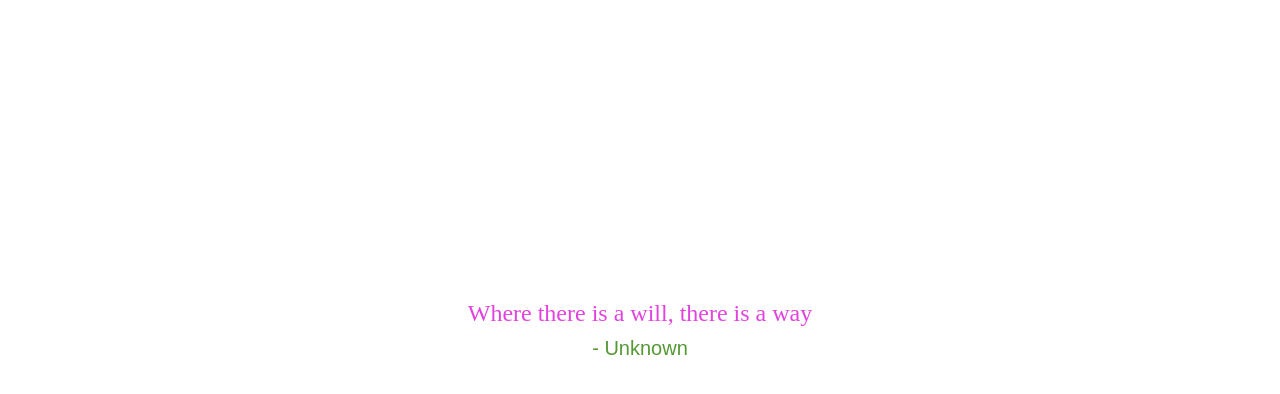
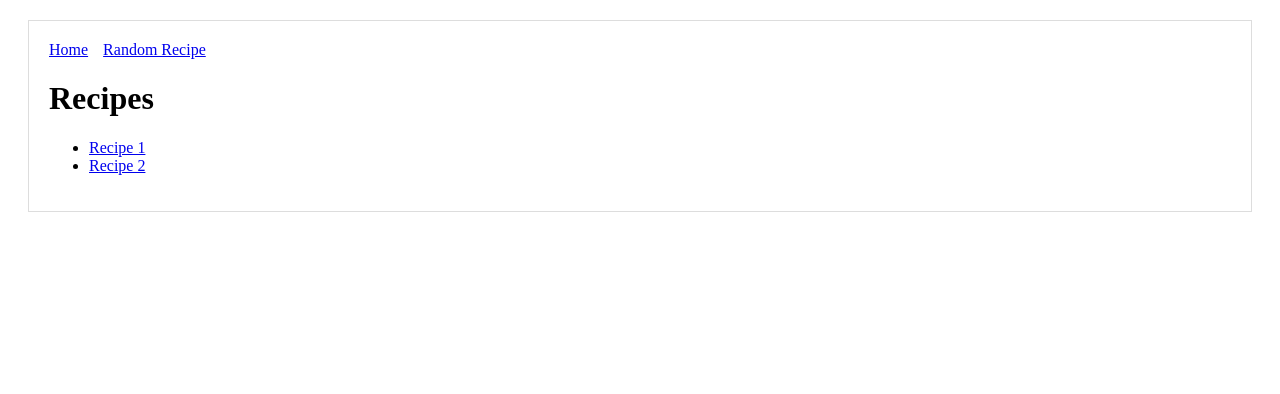
Before and after one commit to dwl285/recipes, a Next.js app: page / in a window 1280 px wide. Shown: the top 394 px of the page. Built offline with nearby package versions, Linux system fonts and the light colour scheme.

Commit message:
point to recipes json and add a random recipe button

```diff
--- a/components/Header.js
+++ b/components/Header.js
@@ -1,4 +1,4 @@
-import Link from 'next/link';
+import Link from "next/link";
 
 const linkStyle = {
   marginRight: 15
@@ -9,8 +9,8 @@ const Header = () => (
     <Link href="/">
       <a style={linkStyle}>Home</a>
     </Link>
-    <Link href="/about">
-      <a style={linkStyle}>About</a>
+    <Link href="/r/random">
+      <a style={linkStyle}>Random Recipe</a>
     </Link>
   </div>
 );
--- /dev/null
+++ b/pages/api/getAllRecipes.js
@@ -0,0 +1,5 @@
+import allRecipes from "../../recipes.json";
+
+export default (req, res) => {
+  res.status(200).json(allRecipes);
+};
--- /dev/null
+++ b/pages/api/getRandomRecipe.js
@@ -0,0 +1,6 @@
+import allRecipes from "../../recipes.json";
+
+export default (req, res) => {
+  const recipe = allRecipes[Math.floor(Math.random() * allRecipes.length)];
+  res.status(200).json(recipe);
+};
--- /dev/null
+++ b/pages/api/getRecipe.js
@@ -0,0 +1,16 @@
+import allRecipes from "../../recipes.json";
+
+export default (req, res) => {
+  const { name } = req.query;
+  let recipes = allRecipes;
+
+  if (name) {
+    recipes = recipes.filter(recipe =>
+      recipe.name.toLowerCase().includes(name.toLowerCase())
+    );
+  }
+
+  const recipe = recipes[Math.floor(Math.random() * recipes.length)];
+
+  res.status(200).json(recipe);
+};
--- a/pages/api/randomQuote.js
+++ /dev/null
@@ -1,21 +0,0 @@
-import allQuotes from "../../quotes.json";
-
-export default (req, res) => {
-  const { author } = req.query;
-  let quotes = allQuotes;
-
-  if (author) {
-    quotes = quotes.filter(quote =>
-      quote.author.toLowerCase().includes(author.toLowerCase())
-    );
-  }
-  if (!quotes.length) {
-    quotes = allQuotes.filter(
-      quote => quote.author.toLowerCase() === "unknown"
-    );
-  }
-
-  const quote = quotes[Math.floor(Math.random() * quotes.length)];
-
-  res.status(200).json(quote);
-};
--- a/pages/index.js
+++ b/pages/index.js
@@ -1,48 +1,31 @@
-import { useRouter } from "next/router";
 import useSWR from "swr";
+import Link from "next/link";
+import Layout from "../components/MyLayout";
 
 function fetcher(url) {
   return fetch(url).then(r => r.json());
 }
 
 export default function Index() {
-  const { query } = useRouter();
-  const { data, error } = useSWR(
-    `/api/randomQuote${query.author ? "?author=" + query.author : ""}`,
-    fetcher
-  );
-  // The following line has optional chaining, added in Next.js v9.1.5,
-  // is the same as `data && data.author`
-  const author = data?.author;
-  let quote = data?.quote;
+  const { data, error } = useSWR("/api/getAllRecipes", fetcher);
 
-  if (!data) quote = "Loading...";
-  if (error) quote = "Failed to fetch the quote.";
+  const recipes = data;
+
+  if (error) return <div>failed to load</div>;
+  if (!data) return <div>loading...</div>;
 
   return (
-    <main className="center">
-      <div className="quote">{quote}</div>
-      {author && <span className="author">- {author}</span>}
-
-      <style jsx>{`
-        main {
-          width: 90%;
-          max-width: 900px;
-          margin: 300px auto;
-          text-align: center;
-        }
-        .quote {
-          font-family: cursive;
-          color: #e243de;
-          font-size: 24px;
-          padding-bottom: 10px;
-        }
-        .author {
-          font-family: sans-serif;
-          color: #559834;
-          font-size: 20px;
-        }
-      `}</style>
-    </main>
+    <Layout>
+      <h1>Recipes</h1>
+      <ul>
+        {recipes.map(recipe => (
+          <li key={recipe.name}>
+            <Link href="/r/[id]" as={`/r/${recipe.name}`}>
+              <a>{recipe.name}</a>
+            </Link>
+          </li>
+        ))}
+      </ul>
+    </Layout>
   );
 }
--- a/quotes.json
+++ /dev/null
@@ -1,22 +0,0 @@
-[
-  {
-    "quote": "Write tests, not too many, mostly integration",
-    "author": "Guillermo Rauch"
-  },
-  {
-    "quote": "The future is serverless",
-    "author": "Guillermo Rauch"
-  },
-  {
-    "quote": "Where there is a will, there is a way",
-    "author": "Unknown"
-  },
-  {
-    "quote": "You Learn More From Failure Than From Success. Don’t Let It Stop You. Failure Builds Character.",
-    "author": "Unknown"
-  },
-  {
-    "quote": "Every passing moment, we are nearing death and a new Javascript framework",
-    "author": "Amandeep Singh"
-  }
-]
--- /dev/null
+++ b/recipes.json
@@ -0,0 +1,10 @@
+[
+  {
+    "name": "Recipe 1",
+    "steps": "Step 1, step 2"
+  },
+  {
+    "name": "Recipe 2",
+    "steps": "Step 1, step 2"
+  }
+]
```
Also changed, not shown: pages/about.js (deleted, +0 -9 lines), pages/p/[id].js (deleted, +0 -45 lines), pages/post.js (deleted, +0 -15 lines), pages/r/[id].js (added, +28 -0 lines).
